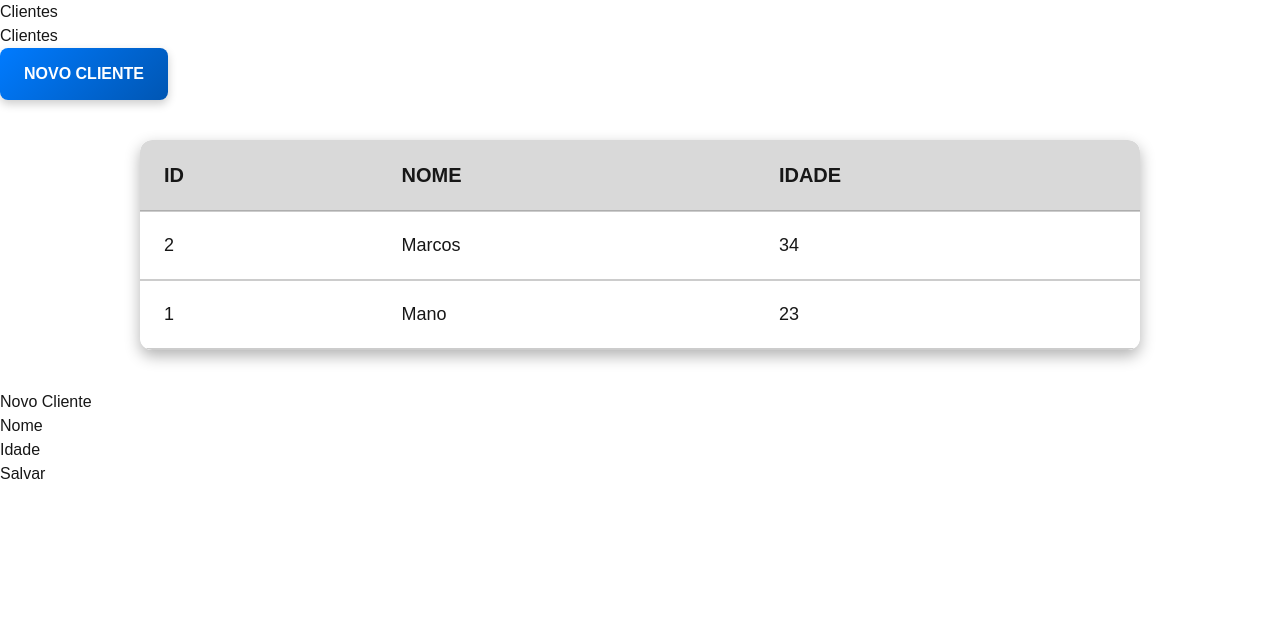
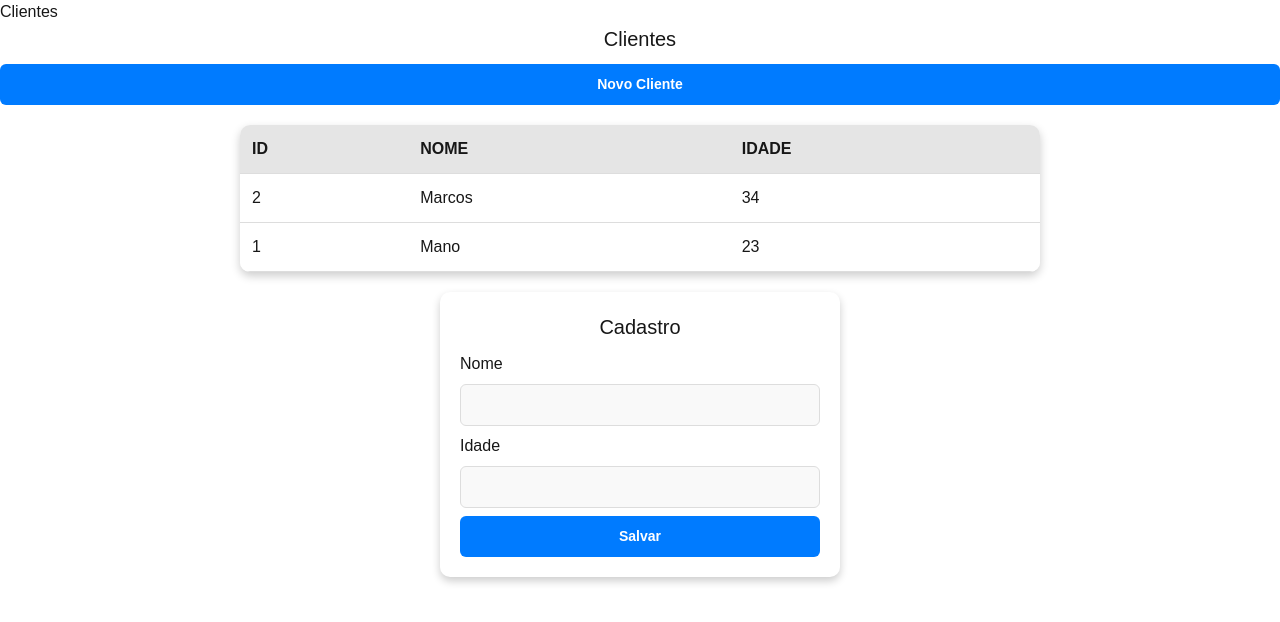
Before and after one commit to juancoutinhoflooxmongagua/Next-Register, a Next.js app: page /app in a window 1280 px wide. Shown: the top 622 px of the page. Built offline with nearby package versions, Linux system fonts and the light colour scheme.

Commit message:
feat: add design to global and new itens

```diff
--- a/src/components/Form.jsx
+++ b/src/components/Form.jsx
@@ -2,13 +2,11 @@ import Input from "./Input";
 
 export default function Form() {
   return (
-    <div className="bg-white shadow-md rounded-lg p-4">
-      <h3 className="text-md font-semibold mb-2">Novo Cliente</h3>
-      <Input texto="Nome" />
-      <Input texto="Idade" tipo="number" />
-      <button className="mt-3 w-full bg-blue-500 text-white py-2 rounded-md hover:bg-blue-600 transition">
-        Salvar
-      </button>
+    <div className="form-container">
+      <h2>Cadastro</h2>
+      <Input label="Nome" type="text" />
+      <Input label="Idade" type="number" />
+      <button>Salvar</button>
     </div>
   );
 }
--- a/src/components/Input.jsx
+++ b/src/components/Input.jsx
@@ -1,11 +1,8 @@
-export default function Input(props) {
+export default function Input({ label, type }) {
     return (
-      <div className="mb-2">
-        <label className="block text-sm font-medium mb-1">{props.texto}</label>
-        <input
-          type={props.tipo ?? "text"}
-          className="w-full border rounded-md px-3 py-1 focus:outline-none focus:ring-2 focus:ring-blue-400"
-        />
+      <div>
+        <label>{label}</label>
+        <input type={type} />
       </div>
     );
   }
--- a/src/styles/globals.css
+++ b/src/styles/globals.css
@@ -2,126 +2,129 @@
 @tailwind components;
 @tailwind utilities;
 
+/* 🎨 Paleta de cores */
 :root {
   --background: #ffffff;
   --foreground: #171717;
-}
-
-@theme inline {
-  --color-background: var(--background);
-  --color-foreground: var(--foreground);
-  --font-sans: var(--font-geist-sans);
-  --font-mono: var(--font-geist-mono);
+  --primary: #007bff;
+  --primary-hover: #0056b3;
+  --border: #ddd;
+  --input-bg: #f9f9f9;
 }
 
 @media (prefers-color-scheme: dark) {
   :root {
     --background: #0a0a0a;
     --foreground: #ededed;
+    --border: #333;
+    --input-bg: #222;
   }
 }
 
+/* 📌 Estilos Gerais */
 body {
   background: var(--background);
   color: var(--foreground);
   font-family: Arial, Helvetica, sans-serif;
 }
 
+/* 📋 Tabela */
 .table-container {
   width: 100%;
-  max-width: 1000px; /* Aumentei o tamanho da tabela */
-  margin: 40px auto; /* Mais espaçamento ao redor */
-  overflow-x: auto;
-  border-radius: 12px; /* Bordas mais arredondadas */
-  box-shadow: 0 6px 15px rgba(0, 0, 0, 0.3); /* Sombra mais forte */
+  max-width: 800px; /* Mantive um tamanho bom */
+  margin: 20px auto;
+  border-radius: 10px;
+  box-shadow: 0 4px 10px rgba(0, 0, 0, 0.2);
 }
 
 table {
   width: 100%;
   border-collapse: collapse;
   background: var(--background);
-  color: var(--foreground);
-  border-radius: 12px;
+  border-radius: 10px;
   overflow: hidden;
-  font-size: 18px; /* Aumentei o tamanho da fonte */
+  font-size: 16px;
 }
 
 thead {
-  background: rgba(0, 0, 0, 0.15);
-  font-size: 20px; /* Deixei os títulos maiores */
+  background: rgba(0, 0, 0, 0.1);
   text-transform: uppercase;
 }
 
 th, td {
-  padding: 20px 24px; /* Mais espaço entre o texto e a borda */
+  padding: 12px;
   text-align: left;
-  border-bottom: 2px solid rgba(0, 0, 0, 0.2);
+  border-bottom: 1px solid var(--border);
 }
 
 tbody tr:hover {
-  background: rgba(0, 0, 0, 0.07);
-  transition: 0.2s ease-in-out;
+  background: rgba(0, 0, 0, 0.05);
+  transition: 0.2s;
 }
 
-/* Modo escuro */
+/* 📦 Formulário */
+.form-container {
+  width: 100%;
+  max-width: 400px;
+  margin: 20px auto;
+  padding: 20px;
+  background: var(--background);
+  border-radius: 10px;
+  box-shadow: 0 4px 8px rgba(0, 0, 0, 0.2);
+}
+
+h2 {
+  text-align: center;
+  margin-bottom: 10px;
+  font-size: 20px;
+}
+
+input {
+  width: 100%;
+  padding: 8px;
+  margin: 8px 0;
+  border: 1px solid var(--border);
+  border-radius: 6px;
+  background: var(--input-bg);
+  color: var(--foreground);
+  transition: 0.2s;
+}
+
+input:focus {
+  outline: none;
+  border-color: var(--primary);
+  box-shadow: 0 0 5px var(--primary-hover);
+}
+
+/* 🔘 Botões */
+button {
+  background-color: var(--primary);
+  color: white;
+  padding: 10px;
+  width: 100%;
+  border-radius: 6px;
+  transition: 0.3s;
+  cursor: pointer;
+  font-size: 14px;
+  font-weight: bold;
+  border: none;
+}
+
+button:hover {
+  background-color: var(--primary-hover);
+}
+
+button:disabled {
+  background: #aaa;
+  cursor: not-allowed;
+}
+
+/* 📏 Modo escuro */
 @media (prefers-color-scheme: dark) {
   thead {
-    background: rgba(255, 255, 255, 0.15);
+    background: rgba(255, 255, 255, 0.1);
   }
-
   tbody tr:hover {
     background: rgba(255, 255, 255, 0.08);
   }
-
-  th, td {
-    border-bottom: 2px solid rgba(255, 255, 255, 0.2);
-  }
 }
-
-.custom-button {
-  display: inline-block;
-  padding: 14px 24px;
-  font-size: 16px;
-  font-weight: bold;
-  text-transform: uppercase;
-  border: none;
-  border-radius: 8px;
-  cursor: pointer;
-  transition: all 0.3s ease-in-out;
-  box-shadow: 0 4px 10px rgba(0, 0, 0, 0.2);
-}
-
-/* Cores dinâmicas */
-.custom-button.blue {
-  background: linear-gradient(135deg, #007bff, #0056b3);
-  color: white;
-}
-
-.custom-button.green {
-  background: linear-gradient(135deg, #28a745, #1e7e34);
-  color: white;
-}
-
-.custom-button.gray {
-  background: linear-gradient(135deg, #6c757d, #495057);
-  color: white;
-}
-
-/* Efeito hover */
-.custom-button:hover {
-  transform: scale(1.05);
-  box-shadow: 0 6px 15px rgba(0, 0, 0, 0.3);
-}
-
-/* Efeito de clique */
-.custom-button:active {
-  transform: scale(0.98);
-  box-shadow: 0 2px 5px rgba(0, 0, 0, 0.2);
-}
-
-/* Botão desativado */
-.custom-button:disabled {
-  background: #aaa;
-  cursor: not-allowed;
-  box-shadow: none;
-}
```
